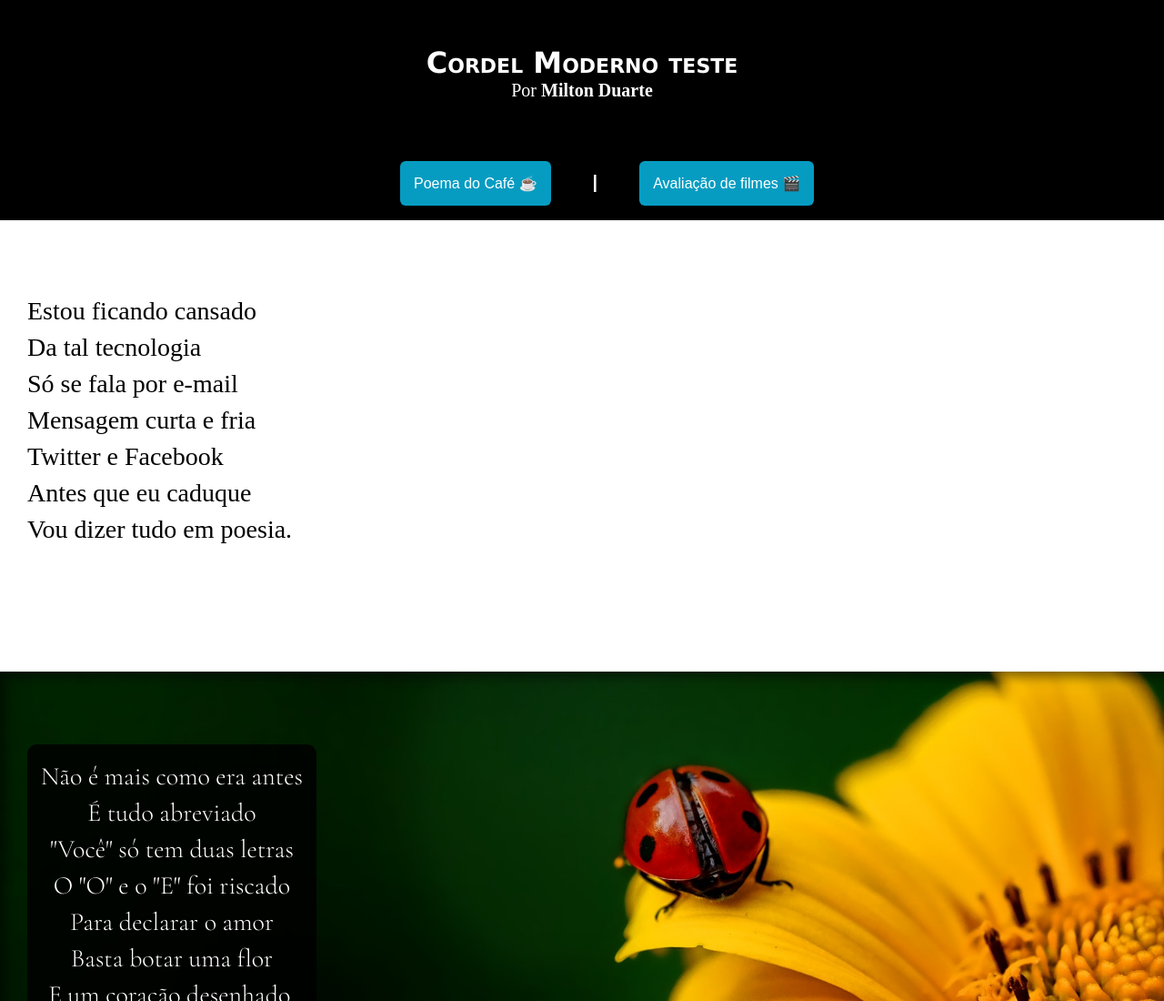
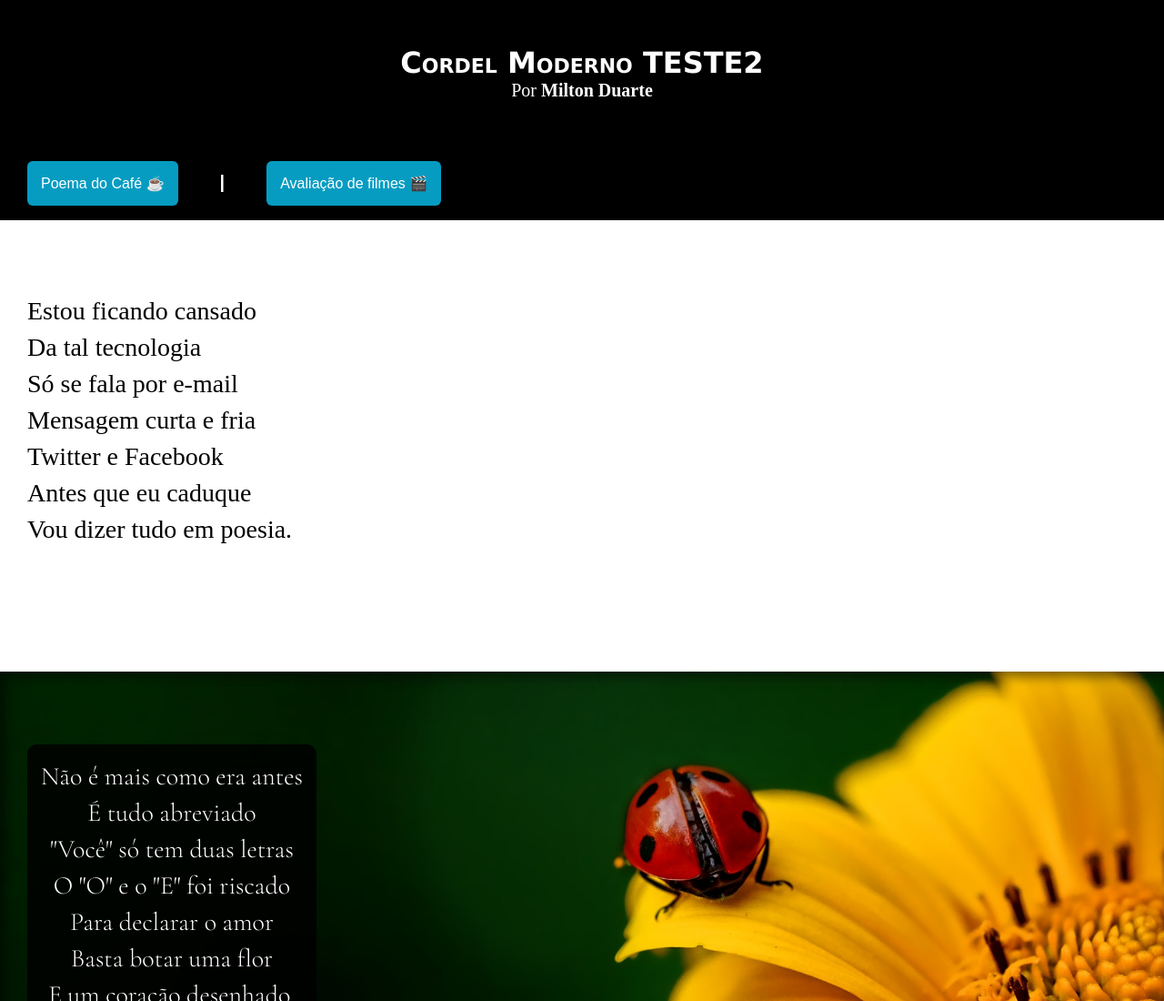
Before and after one commit to MatheusHubInfo/cordel, a plain HTML site: page index.html in a window 1280 px wide. Shown: the top 1100 px of the page at 91% size. Drawn offline with nearby package versions, Linux system fonts and the light colour scheme.

Commit message:
testando2

```diff
--- a/index.html
+++ b/index.html
@@ -12,7 +12,7 @@
 <body>
     <header>
         <h1>
-            Cordel Moderno teste
+            Cordel Moderno TESTE2
         </h1>
         <p>Por <a href="https://www.recantodasletras.com.br/poesias/3186743" target="blank">Milton Duarte</a></p>
     </header>
--- a/style.css
+++ b/style.css
@@ -39,9 +39,8 @@ header a:hover, footer a:hover {
     text-decoration: underline;
 }
 .button{
-    background-size: cover;
     color: white;
-    padding-left: 440px;
+    padding-left: 30px;
     padding-bottom: 2vh;
     padding-top: 2vh;
     background-color: black;
```
